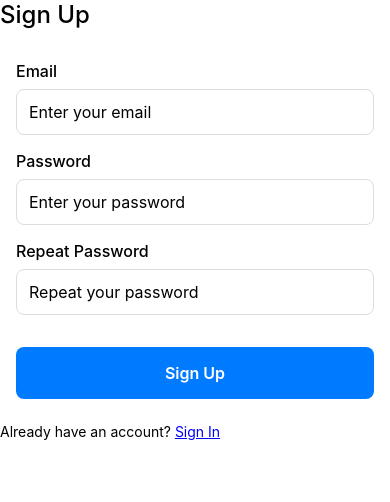
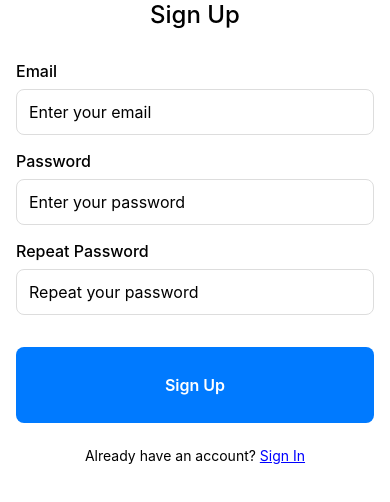
Before and after one commit to tuxbear/supadinos, a React Native app: screen /SignUpScreen in a window 390 px wide. Shown: the top 502 px of the page. Built offline with nearby package versions, Linux system fonts and the light colour scheme; no server answers.

Commit message:
10-add-button-components

```diff
--- /dev/null
+++ b/src/Components/Buttons/Button.tsx
@@ -0,0 +1,164 @@
+import React from 'react';
+import {
+  View,
+  TouchableOpacity,
+  Text,
+  StyleSheet,
+  TouchableOpacityProps,
+  TextStyle,
+  ViewStyle,
+  ActivityIndicator
+} from 'react-native';
+
+interface ButtonProps extends TouchableOpacityProps {
+  title: string;
+  variant?: 'primary' | 'secondary' | 'outline';
+  size?: 'small' | 'medium' | 'large';
+  isLoading?: boolean;
+  disabled?: boolean;
+  leftIcon?: React.ReactNode;
+  rightIcon?: React.ReactNode;
+  containerStyle?: ViewStyle;
+  titleStyle?: TextStyle;
+}
+
+const Button: React.FC<ButtonProps> = ({
+  title,
+  variant = 'primary',
+  size = 'medium',
+  isLoading = false,
+  disabled = false,
+  leftIcon,
+  rightIcon,
+  containerStyle,
+  titleStyle,
+  onPress,
+  ...restProps
+}) => {
+  const getVariantStyles = (): ViewStyle => {
+    if (disabled) {
+      return styles.disabledButton;
+    }
+    switch (variant) {
+      case 'primary':
+        return styles.primaryButton;
+      case 'secondary':
+        return styles.secondaryButton;
+      case 'outline':
+        return styles.outlineButton;
+      default:
+        return styles.primaryButton;
+    }
+  };
+
+  const getSizeStyles = (): ViewStyle => {
+    switch (size) {
+      case 'small':
+        return styles.smallButton;
+      case 'medium':
+        return styles.mediumButton;
+      case 'large':
+        return styles.largeButton;
+      default:
+        return styles.mediumButton;
+    }
+  };
+
+  const getTextColor = (): string => {
+    if (disabled) return '#FFFFFF';
+    switch (variant) {
+      case 'primary':
+        return '#FFFFFF';
+      case 'secondary':
+        return '#000000';
+      case 'outline':
+        return '#007AFF';
+      default:
+        return '#FFFFFF';
+    }
+  };
+
+  return (
+    <TouchableOpacity
+      style={[
+        styles.button,
+        getVariantStyles(),
+        getSizeStyles(),
+        containerStyle,
+      ]}
+      onPress={onPress}
+      disabled={disabled || isLoading}
+      {...restProps}
+    >
+      {isLoading ? (
+        <ActivityIndicator color={getTextColor()} />
+      ) : (
+        <View style={styles.contentContainer}>
+          {leftIcon && <View style={styles.iconLeft}>{leftIcon}</View>}
+          <Text
+            style={[
+              styles.buttonText,
+              { color: getTextColor() },
+              getSizeStyles(),
+              titleStyle,
+            ]}
+          >
+            {title}
+          </Text>
+          {rightIcon && <View style={styles.iconRight}>{rightIcon}</View>}
+        </View>
+      )}
+    </TouchableOpacity>
+  );
+};
+
+const styles = StyleSheet.create({
+  button: {
+    borderRadius: 8,
+    justifyContent: 'center',
+    alignItems: 'center',
+  },
+  primaryButton: {
+    backgroundColor: '#007AFF',
+  },
+  secondaryButton: {
+    backgroundColor: '#E1E1E1',
+  },
+  outlineButton: {
+    backgroundColor: 'transparent',
+    borderWidth: 1,
+    borderColor: '#007AFF',
+  },
+  disabledButton: {
+    backgroundColor: '#808080',
+  },
+  smallButton: {
+    paddingVertical: 8,
+    paddingHorizontal: 16,
+  },
+  mediumButton: {
+    paddingVertical: 12,
+    paddingHorizontal: 24,
+  },
+  largeButton: {
+    paddingVertical: 16,
+    paddingHorizontal: 32,
+  },
+  contentContainer: {
+    flexDirection: 'row',
+    alignItems: 'center',
+    justifyContent: 'center',
+  },
+  buttonText: {
+    fontWeight: '600',
+    textAlign: 'center',
+  },
+  iconLeft: {
+    marginRight: 8,
+  },
+  iconRight: {
+    marginLeft: 8,
+  },
+});
+
+export default Button;
--- a/src/Components/Forms/FormInput.tsx
+++ b/src/Components/Forms/FormInput.tsx
@@ -1,6 +1,7 @@
 import React from 'react';
-import { View, Text, TextInput, TouchableOpacity, StyleSheet } from 'react-native';
+import { View, Text, TextInput, StyleSheet } from 'react-native';
 import { useForm, Controller, Control } from 'react-hook-form';
+import Button from '@components/Buttons/Button';
 
 interface FormField {
   name: string;
@@ -13,13 +14,21 @@ interface FormField {
 
 export interface CustomFormProps {
   fields: FormField[];
-    control: Control<any>; // Provided by react-hook-form
+  control: Control<any>;
   onSubmit: (data: any) => void;
   submitButtonText?: string;
+  disabled?: boolean;
 }
 
-const CustomForm = ({ fields, control, onSubmit, submitButtonText = 'Submit' }: CustomFormProps) => {
-    const { handleSubmit, formState: { errors } } = useForm();
+const CustomForm = ({
+  fields,
+  control,
+  onSubmit,
+  submitButtonText = 'Submit',
+  disabled = false
+}: CustomFormProps) => {
+  // Remove the useForm hook since we're receiving control from parent
+  const isButtonDisabled = disabled;
 
   return (
     <View style={styles.container}>
@@ -30,9 +39,13 @@ const CustomForm = ({ fields, control, onSubmit, submitButtonText = 'Submit' }:
             control={control}
             name={field.name}
             rules={field.rules}
-                        render={({ field: { onChange, onBlur, value } }) => (
+            render={({ field: { onChange, onBlur, value }, fieldState: { error } }) => (
+              <>
                 <TextInput
-                                style={styles.input}
+                  style={[
+                    styles.input,
+                    error && styles.inputError
+                  ]}
                   onBlur={onBlur}
                   onChangeText={onChange}
                   value={value}
@@ -40,21 +53,29 @@ const CustomForm = ({ fields, control, onSubmit, submitButtonText = 'Submit' }:
                   secureTextEntry={field.secureTextEntry}
                   keyboardType={field.keyboardType}
                 />
+                {error && (
+                  <Text style={styles.errorText}>
+                    {error.message || 'This field is required'}
+                  </Text>
+                )}
+              </>
             )}
           />
-                    {errors[field.name] && (
-                        <Text style={styles.errorText}>
-                            {errors[field.name]?.message?.toString() || 'This field is required'}
-                        </Text>
-                    )}
         </View>
       ))}
-            <TouchableOpacity
-                style={styles.submitButton}
-                onPress={handleSubmit(onSubmit)}
-            >
-                <Text style={styles.submitButtonText}>{submitButtonText}</Text>
-            </TouchableOpacity>
+      <Button
+        title={submitButtonText}
+        onPress={onSubmit}
+        containerStyle={StyleSheet.flatten([
+          styles.submitButton,
+          isButtonDisabled && styles.submitButtonDisabled
+        ])}
+        titleStyle={StyleSheet.flatten([
+          styles.submitButtonText,
+          isButtonDisabled && styles.submitButtonTextDisabled
+        ])}
+        disabled={isButtonDisabled}
+      />
     </View>
   );
 };
@@ -78,6 +99,9 @@ const styles = StyleSheet.create({
     borderRadius: 8,
     fontSize: 16,
   },
+  inputError: {
+    borderColor: 'red',
+  },
   errorText: {
     color: 'red',
     fontSize: 12,
@@ -90,11 +114,17 @@ const styles = StyleSheet.create({
     alignItems: 'center',
     marginTop: 16,
   },
+  submitButtonDisabled: {
+    backgroundColor: '#99CCFF',
+  },
   submitButtonText: {
     color: 'white',
     fontSize: 16,
     fontWeight: '600',
   },
+  submitButtonTextDisabled: {
+    color: 'rgba(255, 255, 255, 0.7)',
+  },
 });
 
 export default CustomForm;
--- a/src/Screens/SignUpScreen.tsx
+++ b/src/Screens/SignUpScreen.tsx
@@ -1,33 +1,58 @@
-import React from 'react';
-import { StyleSheet, Text, SafeAreaView } from 'react-native';
-import { useForm } from 'react-hook-form';
+import React, {useEffect, useState} from 'react';
+import { StyleSheet, Text, SafeAreaView, Alert } from 'react-native';
+import { set, useForm } from 'react-hook-form';
 import CustomForm from '../Components/Forms/FormInput';
 import { FormData, FormField } from '../Types/types';
 import supabase from '@config/supabase';
 
-const SignUpScreen = ({navigation}) => {
-    const { control, handleSubmit, watch } = useForm<FormData>();
-    const [loading, setLoading] = React.useState(false);
-    const [isPasswordMatch, setIsPasswordMatch] = React.useState(true);
+const SignUpScreen = ({ navigation }) => {
+  const { control, handleSubmit, watch } = useForm<FormData>({
+    mode: 'onChange',
+    defaultValues: {
+      email: '',
+      password: '',
+      repeatPassword: ''
+    }
+  });
 
-    const handleFormSubmit = (data: FormData) => {
+  const [loading, setLoading] = useState(false);
+  const [isPasswordMatch, setIsPasswordMatch] = useState(true);
+
+  const password = watch('password');
+  const repeatPassword = watch('repeatPassword');
+
+  useEffect(() => {
+    if (password && repeatPassword) {
+      setIsPasswordMatch(password === repeatPassword);
+    }
+  }, [password, repeatPassword]);
+
+  const handleFormSubmit = async (data: FormData) => {
     if (data.password !== data.repeatPassword) {
       setIsPasswordMatch(false);
       return;
     }
     setIsPasswordMatch(true);
-        sendDataToSupabase(data);
+    await sendDataToSupabase(data);
   };
+
   const sendDataToSupabase = async (data: FormData) => {
     try {
       setLoading(true);
-            await supabase.auth.signUp({
+      const { error } = await supabase.auth.signUp({
         email: data.email,
         password: data.password,
       });
-            navigation.navigate('SignInScreen', { email: data.email , password: data.password });
+
+      if (error) throw error;
+
+      navigation.navigate('SignInScreen', {
+        email: data.email,
+        password: data.password
+      });
     } catch (error) {
-            console.log('error', error);
+      console.error('Signup error:', error);
+      Alert.alert('Error signing up', error.message);
     } finally {
       setLoading(false);
     }
@@ -38,21 +63,36 @@ const SignUpScreen = ({navigation}) => {
       name: 'email',
       label: 'Email',
       placeholder: 'Enter your email',
-            rules: { required: 'Email is required' },
+      rules: {
+        required: 'Email is required',
+        pattern: {
+          value: /^[A-Z0-9._%+-]+@[A-Z0-9.-]+\.[A-Z]{2,}$/i,
+          message: 'Invalid email address'
+        }
+      },
       keyboardType: 'email-address',
     },
     {
       name: 'password',
       label: 'Password',
       placeholder: 'Enter your password',
-            rules: { required: 'Password is required' },
+      rules: {
+        required: 'Password is required',
+        minLength: {
+          value: 6,
+          message: 'Password must be at least 6 characters'
+        }
+      },
       secureTextEntry: true,
     },
     {
       name: 'repeatPassword',
       label: 'Repeat Password',
       placeholder: 'Repeat your password',
-            rules: { required: 'Repeat password is required' },
+      rules: {
+        required: 'Repeat password is required',
+        validate: (value) => value === password || 'Passwords do not match'
+      },
       secureTextEntry: true,
     },
   ];
@@ -64,14 +104,20 @@ const SignUpScreen = ({navigation}) => {
         fields={formFields}
         control={control}
         onSubmit={handleSubmit(handleFormSubmit)}
-                submitButtonText="Sign Up"
+        submitButtonText={loading ? "Signing up..." : "Sign Up"}
+        disabled={loading || !isPasswordMatch}
       />
       {!isPasswordMatch && (
         <Text style={styles.errorText}>Passwords do not match!</Text>
       )}
-            <Text style={styles.smallText} >
+      <Text style={styles.smallText}>
         Already have an account?{' '}
-                <Text  onPress={() => navigation.navigate('SignInScreen')} style={styles.smallTextBlue}>Sign In</Text>
+        <Text
+          onPress={() => navigation.navigate('SignInScreen')}
+          style={styles.smallTextBlue}
+        >
+          Sign In
+        </Text>
       </Text>
     </SafeAreaView>
   );
@@ -86,6 +132,7 @@ const styles = StyleSheet.create({
   smallText: {
     fontSize: 14,
     marginTop: 8,
+    textAlign: 'center',
   },
   smallTextBlue: {
     color: 'blue',
@@ -95,11 +142,13 @@ const styles = StyleSheet.create({
     fontSize: 24,
     fontWeight: '500',
     marginBottom: 16,
+    textAlign: 'center',
   },
   errorText: {
     color: 'red',
     fontSize: 14,
     marginTop: 8,
+    textAlign: 'center',
   },
 });
 
```
Lines whose indentation alone changed are shown as unchanged.
